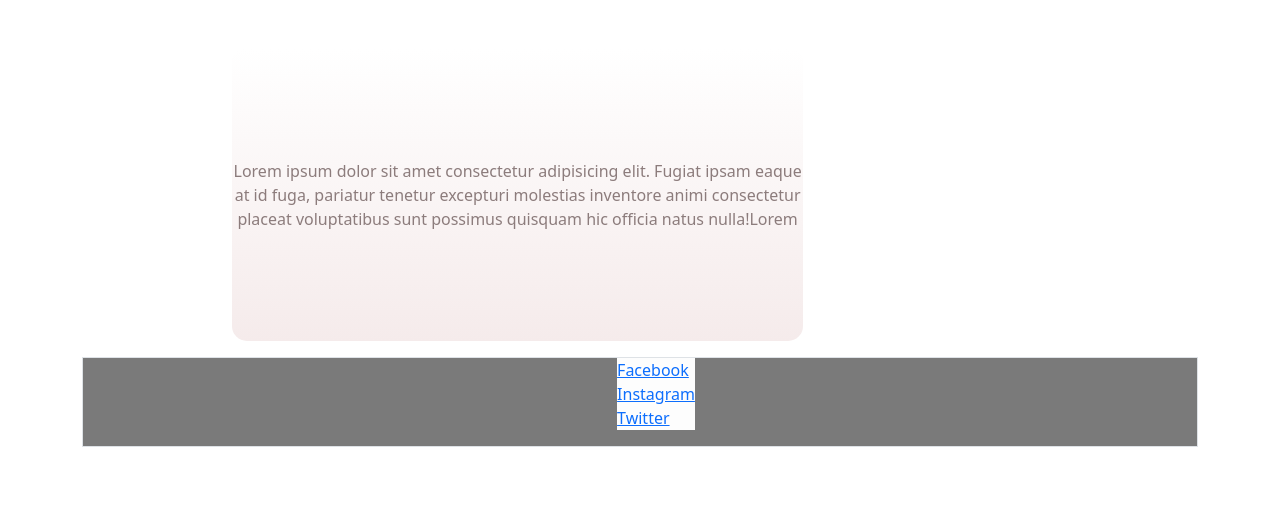
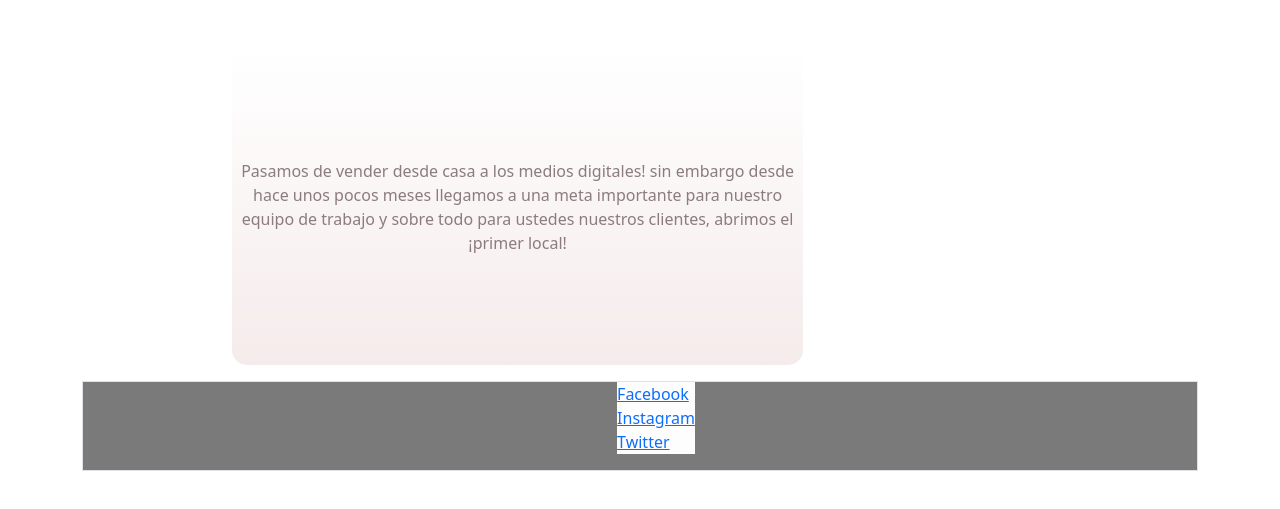
Before and after one commit to miguevelas/aplicando-sass-matemundo-Bautista-Miguel, a plain HTML site: page pages/ubicacion.html in a window 1280 px wide. Shown: the part 201-710 px from the top of the page. Drawn offline with nearby package versions, Linux system fonts and the light colour scheme.

Commit message:
realizando ultimas correcciones

```diff
--- a/pages/ubicacion.html
+++ b/pages/ubicacion.html
@@ -56,8 +56,7 @@
         <h2>Nos encontramos cerca del Obelisco</h2>
         <br>
         <br>
-        <P>Lorem ipsum dolor sit amet consectetur adipisicing elit. Fugiat ipsam eaque at id fuga, pariatur tenetur excepturi molestias inventore animi consectetur placeat voluptatibus sunt possimus quisquam hic officia natus nulla!Lorem
-        </P>
+        <P>Pasamos de vender desde casa a los medios digitales! sin embargo desde hace unos pocos meses llegamos a una meta importante para nuestro equipo de trabajo y sobre todo para ustedes nuestros clientes, abrimos el ¡primer local!</P>
     </div>
     <footer class="border">
         <ul>
```
